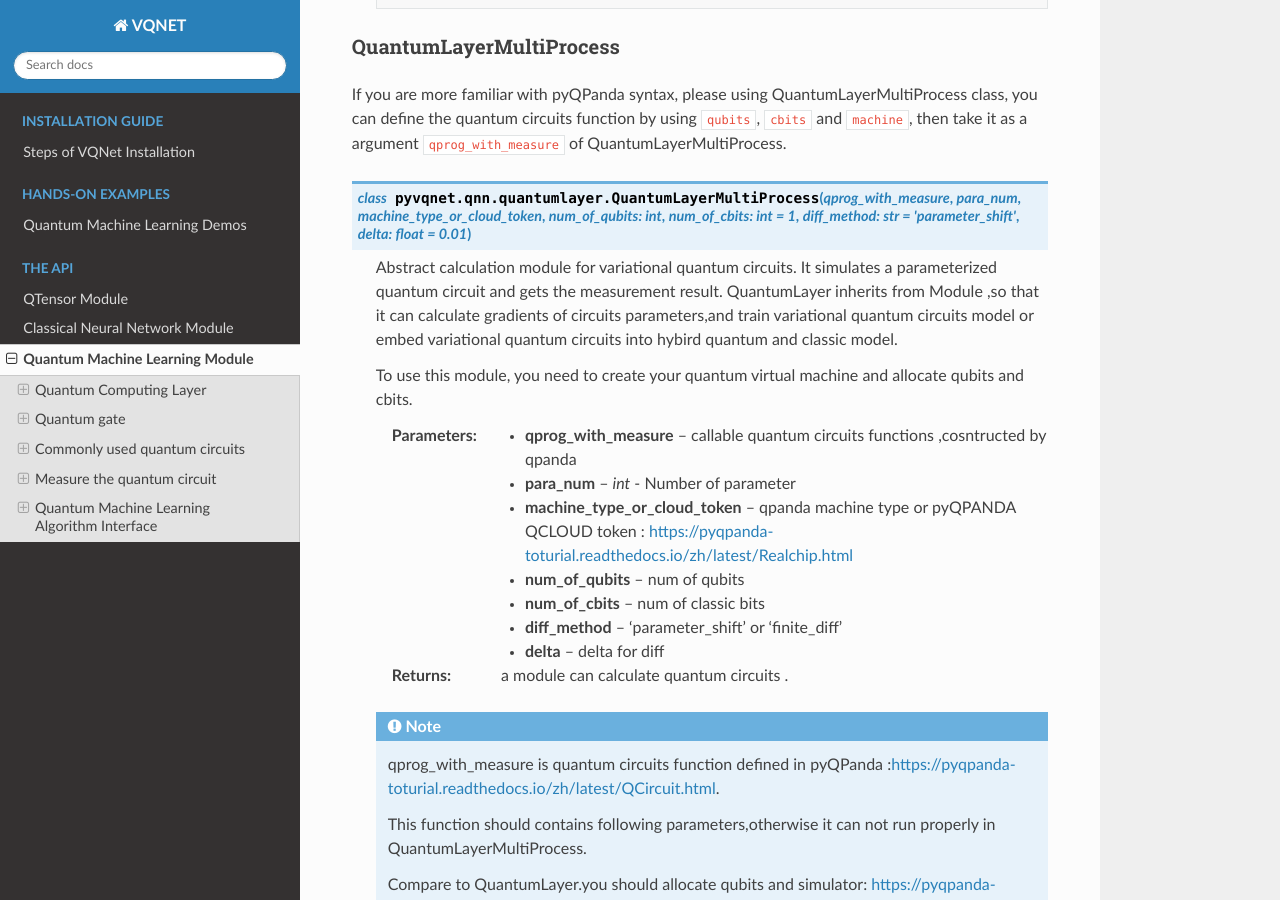
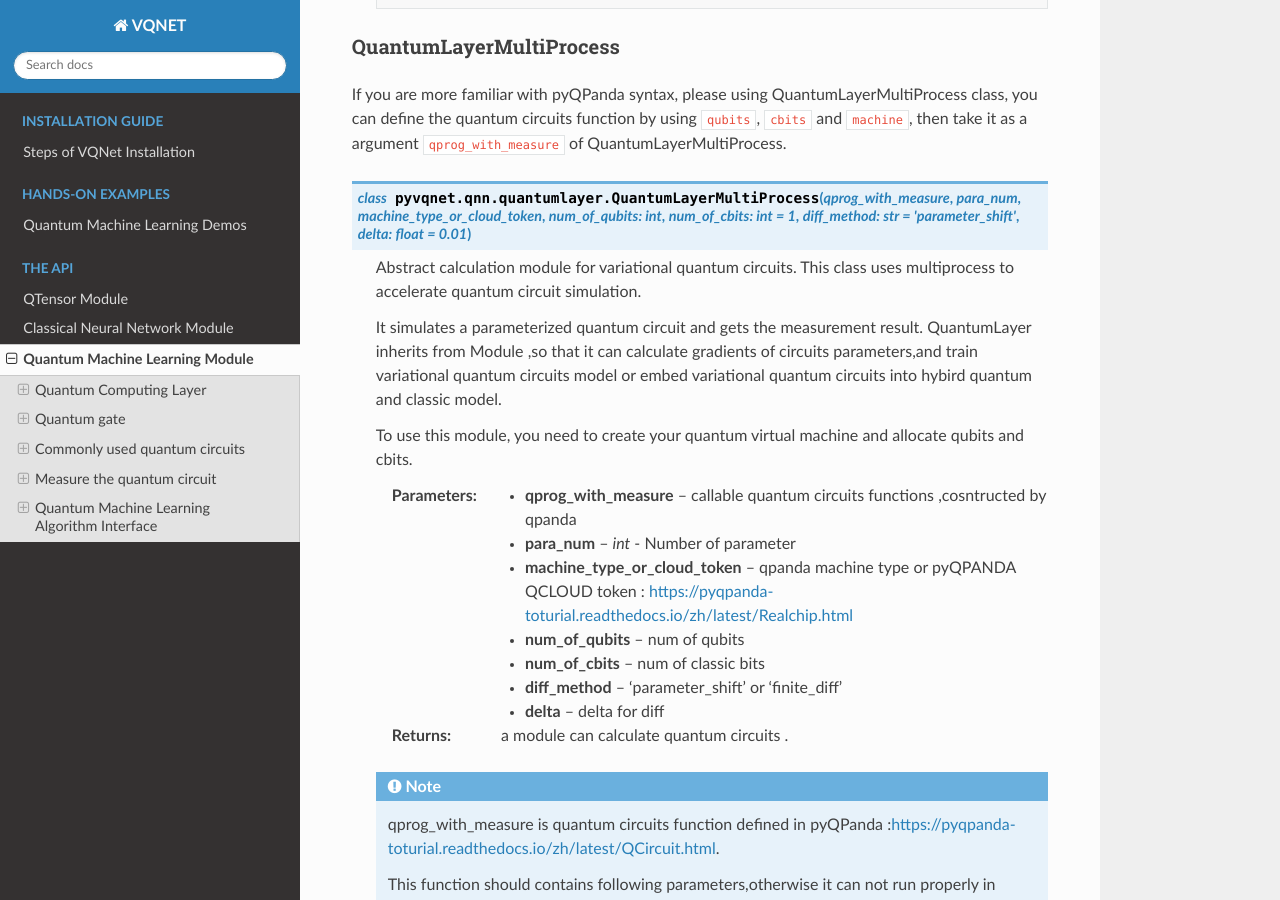
Before and after one commit to OriginQ/VQNET2.0-tutorial-en, a Sphinx documentation site: the page built from source/rst/qnn.rst, in a window 1280 px wide and 900 px high, scrolled down 4736 px. Built offline with Sphinx 7.4.7 and the Read the Docs theme 2.0.0, drawn with Linux system fonts in a browser that asks for light colours.

Commit message:
[ref] update quantumlayermp api odc

```diff
--- a/source/rst/qnn.rst
+++ b/source/rst/qnn.rst
@@ -223,7 +223,9 @@ If you are more familiar with pyQPanda syntax, please using QuantumLayerMultiPro
 
 .. py:class:: pyvqnet.qnn.quantumlayer.QuantumLayerMultiProcess(qprog_with_measure, para_num, machine_type_or_cloud_token, num_of_qubits: int, num_of_cbits: int = 1, diff_method: str = 'parameter_shift', delta: float = 0.01)
 
-    Abstract calculation module for variational quantum circuits. It simulates a parameterized quantum circuit and gets the measurement result.
+    Abstract calculation module for variational quantum circuits. This class uses multiprocess to accelerate quantum circuit simulation.
+
+    It simulates a parameterized quantum circuit and gets the measurement result.
     QuantumLayer inherits from Module ,so that it can calculate gradients of circuits parameters,and train variational quantum circuits model or embed variational quantum circuits into hybird quantum and classic model.
 
     To use this module, you need to create your quantum virtual machine and allocate qubits and cbits.
```
